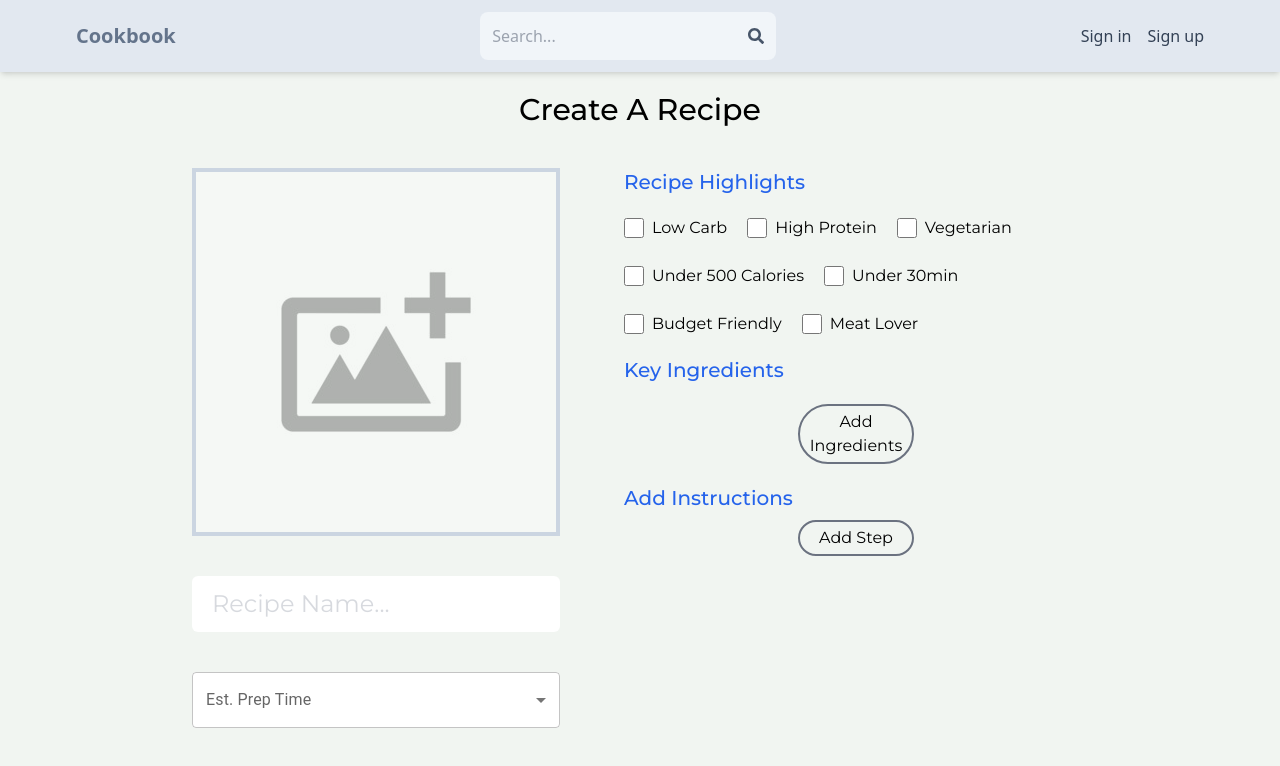
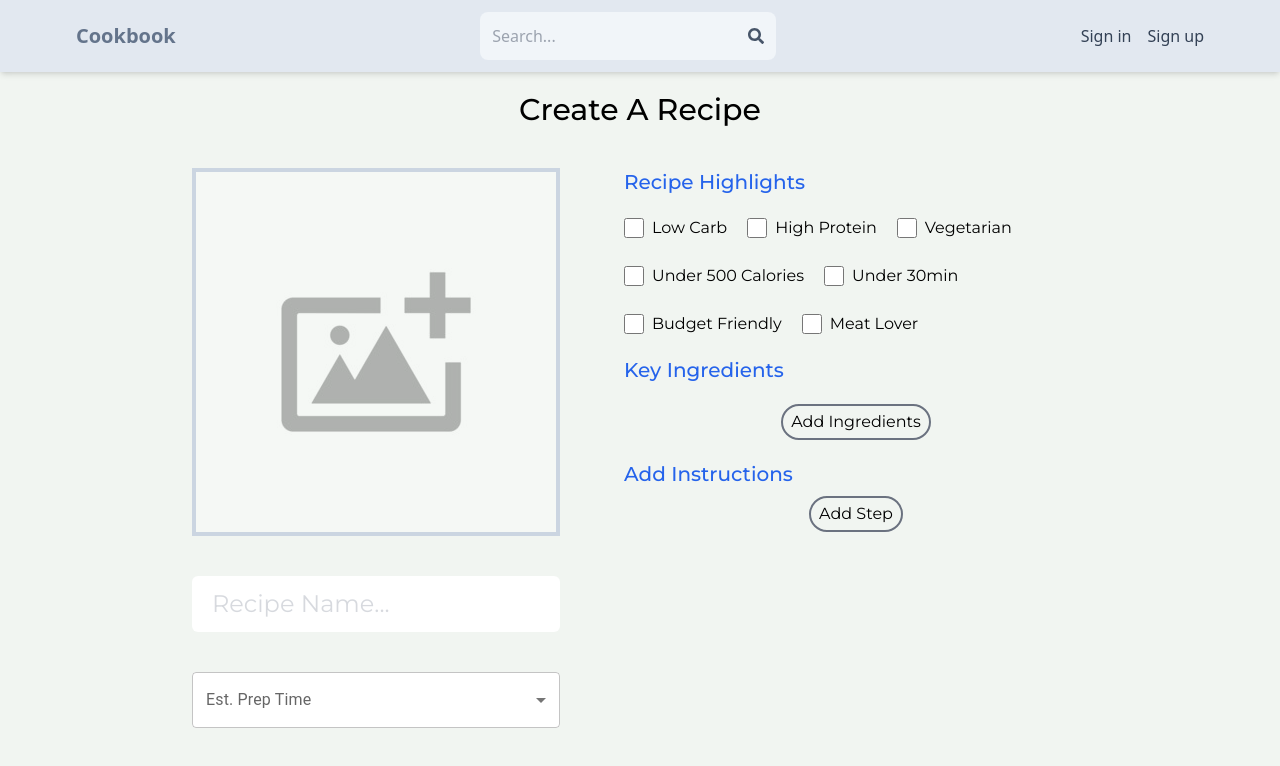
Before and after one commit to lz170212/Cookbook, a React (Vite) app in the folder client/: page /create-recipe in a window 1280 px wide. Shown: the top 766 px of the page. Built offline with nearby package versions, Linux system fonts and the light colour scheme.

Commit message:
fixed ui bug

```diff
--- a/client/src/pages/CreateRecipe.jsx
+++ b/client/src/pages/CreateRecipe.jsx
@@ -122,7 +122,7 @@ const CreateRecipe = (req, res, next) => {
                             }
 
                             <div className='flex justify-center'>
-                                <span className='w-1/4 border-2 border-gray-500 rounded-full px-2 py-1 my-2 text-center cursor-pointer'
+                                <span className='min-w-fit border-2 border-gray-500 rounded-full px-2 py-1 my-2 text-center cursor-pointer'
                                     onClick={() => {handleAddRow('ingredients')}}
                                 >Add Ingredients</span>
                             </div>
@@ -147,7 +147,7 @@ const CreateRecipe = (req, res, next) => {
                             }
 
                             <div className='flex justify-center'>
-                                <span className='w-1/4 border-2 border-gray-500 rounded-full px-2 py-1 my-2 text-center cursor-pointer'
+                                <span className='min-w-fit border-2 border-gray-500 rounded-full px-2 py-1 my-2 text-center cursor-pointer'
                                     onClick={() => {handleAddRow('instructions')}}
                                 >Add Step</span>
                             </div>
```
Also changed, not shown: 1 other file (tests, documents, lock files or other folders).
